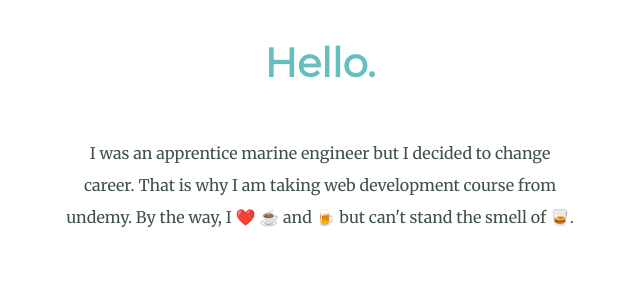
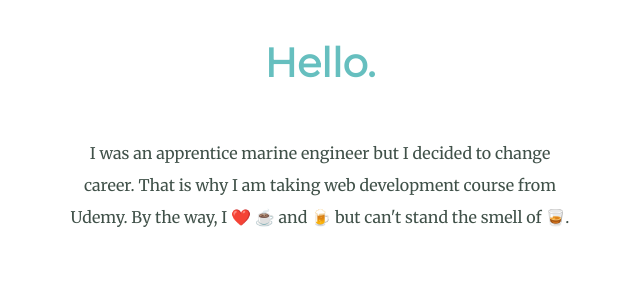
Before and after one commit to AM0E/cv, a plain HTML site: page index.html in a window 1280 px wide. Shown: the part 1080-1363 px from the top of the page, 320-960 px from the left. Drawn offline with Linux system fonts and the light colour scheme.

Commit message:
Update index.html

```diff
--- a/index.html
+++ b/index.html
@@ -21,7 +21,7 @@
       <div class="profile">
         <img class="profile-img" src="images/aungmoe.png" alt="my-profile-img">
         <h2>Hello.</h2>
-        <p class="intro">I was an apprentice marine engineer but I decided to change career. That is why I am taking web development course from undemy. By the way, I ❤️ ☕ and 🍺 but can't stand the smell of 🥃.</p>
+        <p class="intro">I was an apprentice marine engineer but I decided to change career. That is why I am taking web development course from Udemy. By the way, I ❤️ ☕ and 🍺 but can't stand the smell of 🥃.</p>
       </div>
       <hr>
       <div class="Skills">
```
